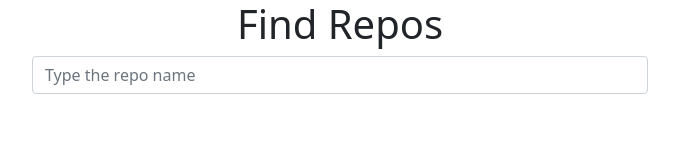
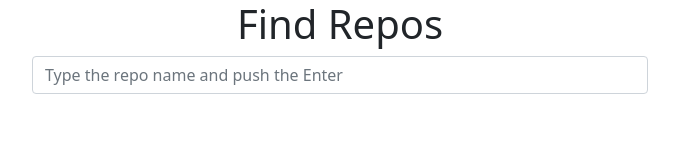
Before and after one commit to sudebovds/testGitApp, a React (Vite) app: page /1 in a window 1280 px wide. Shown: the top 160 px of the page, without its empty margins (300-979 px from the left). Built offline with nearby package versions, Linux system fonts and the light colour scheme.

Commit message:
Firebse deploy. Added readme file with link on demo

```diff
--- a/src/Components/Detail/Detail.tsx
+++ b/src/Components/Detail/Detail.tsx
@@ -50,6 +50,7 @@ const Detail = ({...props}) => {
                 <Row className = 'modal__description_devider'>
                     <hr />
                 </Row>
+                {readmy ?
                     <Row className = 'modal__description_readmy'>
                         <Col>
                             <ReactMarkdown>
@@ -57,6 +58,10 @@ const Detail = ({...props}) => {
                             </ReactMarkdown>
                         </Col>
                     </Row>
+                    :
+                    null
+                }
+
             </div>
         </Modal.Body>
         <Modal.Footer>
--- a/src/Components/SearchForm/SearchForm.tsx
+++ b/src/Components/SearchForm/SearchForm.tsx
@@ -33,7 +33,7 @@ const SearchForm: FC<searchFormType> = ({ setData }) => {
                         className="mb-3"
                         controlId="formBasicSearch"
                     >
-                        <Form.Control ref = {searchInputRef} type="text" placeholder="Type the repo name" />
+                        <Form.Control ref = {searchInputRef} type="text" placeholder="Type the repo name and push the Enter" />
                     </Form.Group>
                 </Form>
             </Col>
--- a/src/Home.tsx
+++ b/src/Home.tsx
@@ -8,7 +8,7 @@ import ResultList from './Components/ResultList/ResultList';
 
 
 const Home = () => {
-  const [data, setData] = useState<ContextInterface | null>(null);
+  const [data, setData] = useState<any>(null);
 
     return(
       <Container fluid className = 'wrapper'>
```
Also changed, not shown: src/Components/ResultList/ResultList.tsx (+6 -1 lines), firebase.json (added), 2 other files (tests, documents, lock files or other folders). Lines whose indentation alone changed are shown as unchanged.
